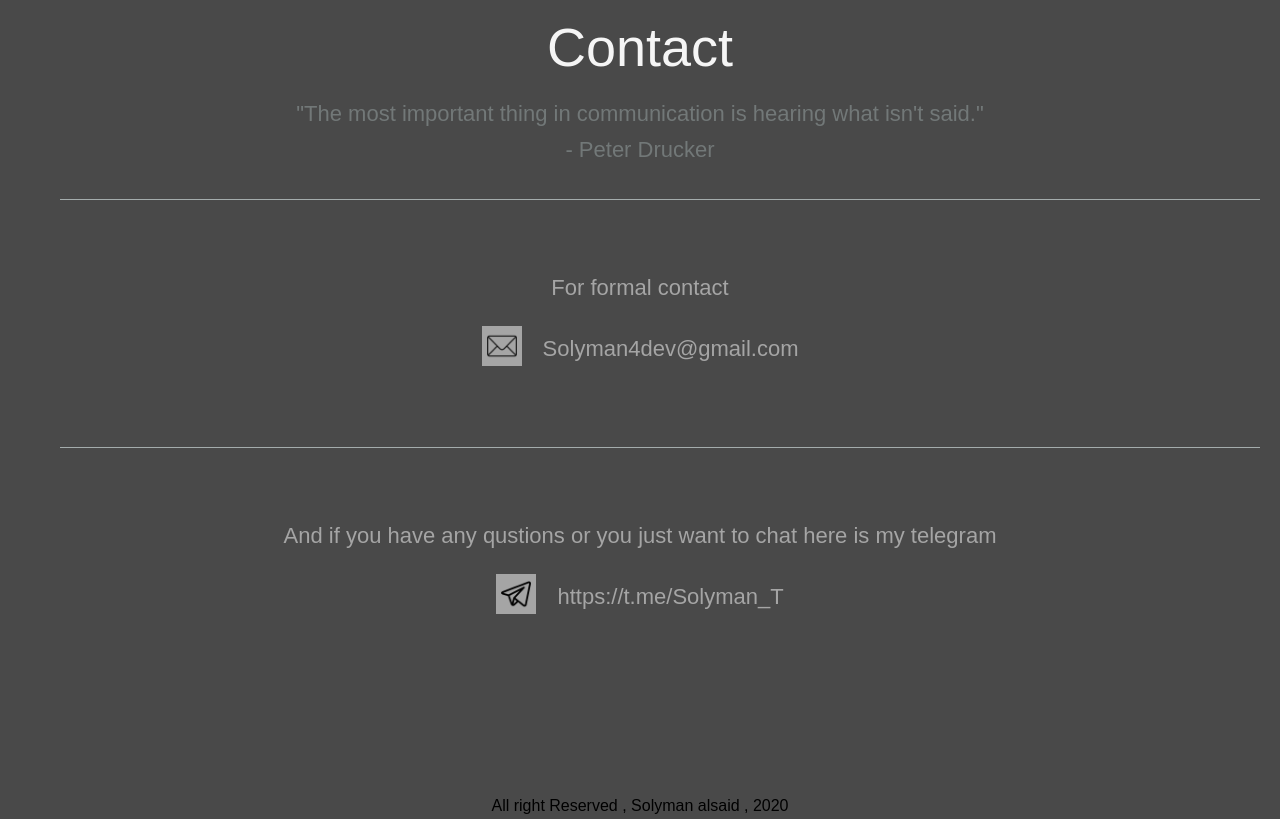
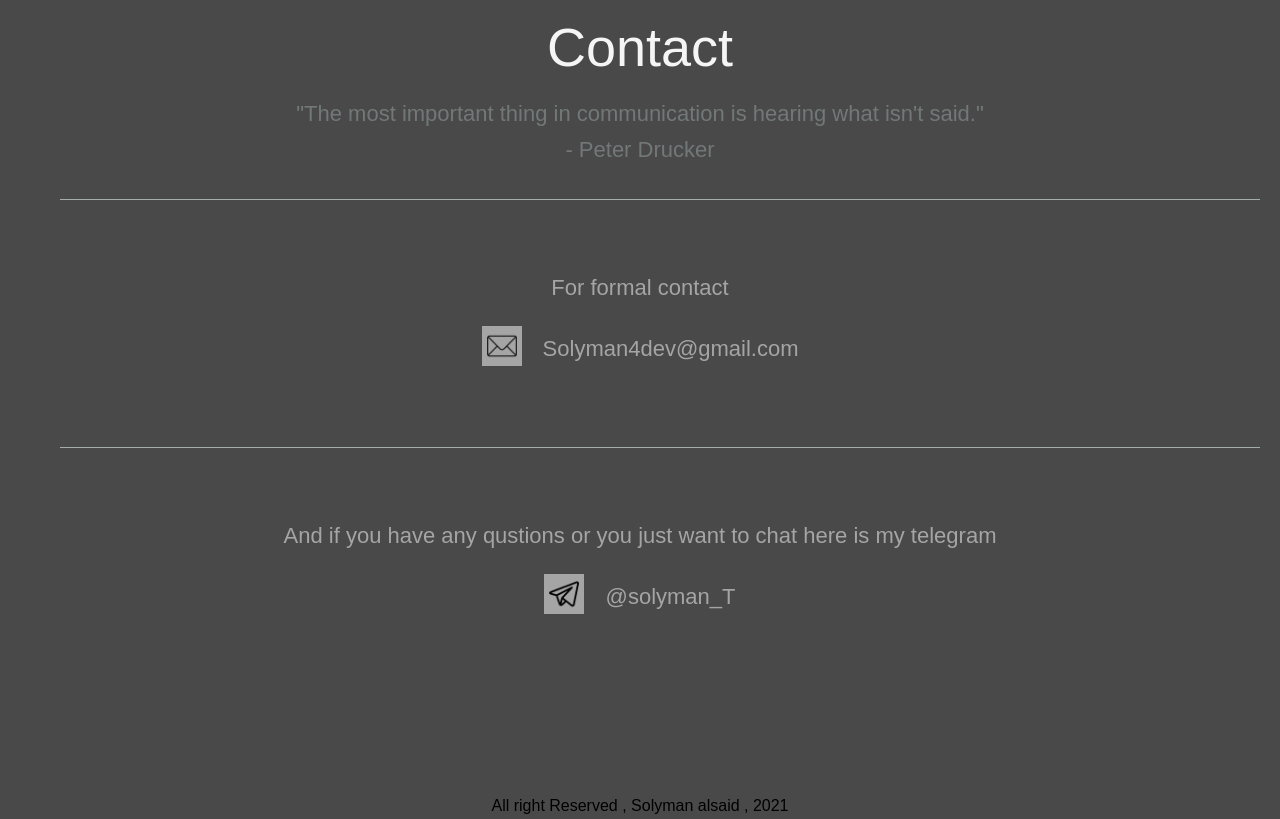
Before and after one commit to SolymanSA/SolymanAlsaid, a plain HTML site: page index.html in a window 1280 px wide. Shown: the part 5639-6458 px from the top of the page. Drawn offline with Linux system fonts and the light colour scheme.

Commit message:
first commit

```diff
--- a/index.html
+++ b/index.html
@@ -655,7 +655,7 @@
             </div>
             <a href="https://t.me/Solyman_T" target="_blank">
                 <div class="flink" style="margin-top: 10px;"> <img src="images/telegram.png" alt="telegram">
-                    https://t.me/Solyman_T</div>
+                    @solyman_T</div>
             </a>
         </div>
 
@@ -664,7 +664,7 @@
 
     </footer>
 
-    <div style=" background-color:#494949 ; text-align: center;">All right Reserved , Solyman alsaid , 2020</div>
+    <div style=" background-color:#494949 ; text-align: center;">All right Reserved , Solyman alsaid , 2021</div>
 </body>
 
 </html>
```
Also changed, not shown: index_ar.html (+2 -2 lines), site3/js/first.js (+8 -8 lines).
